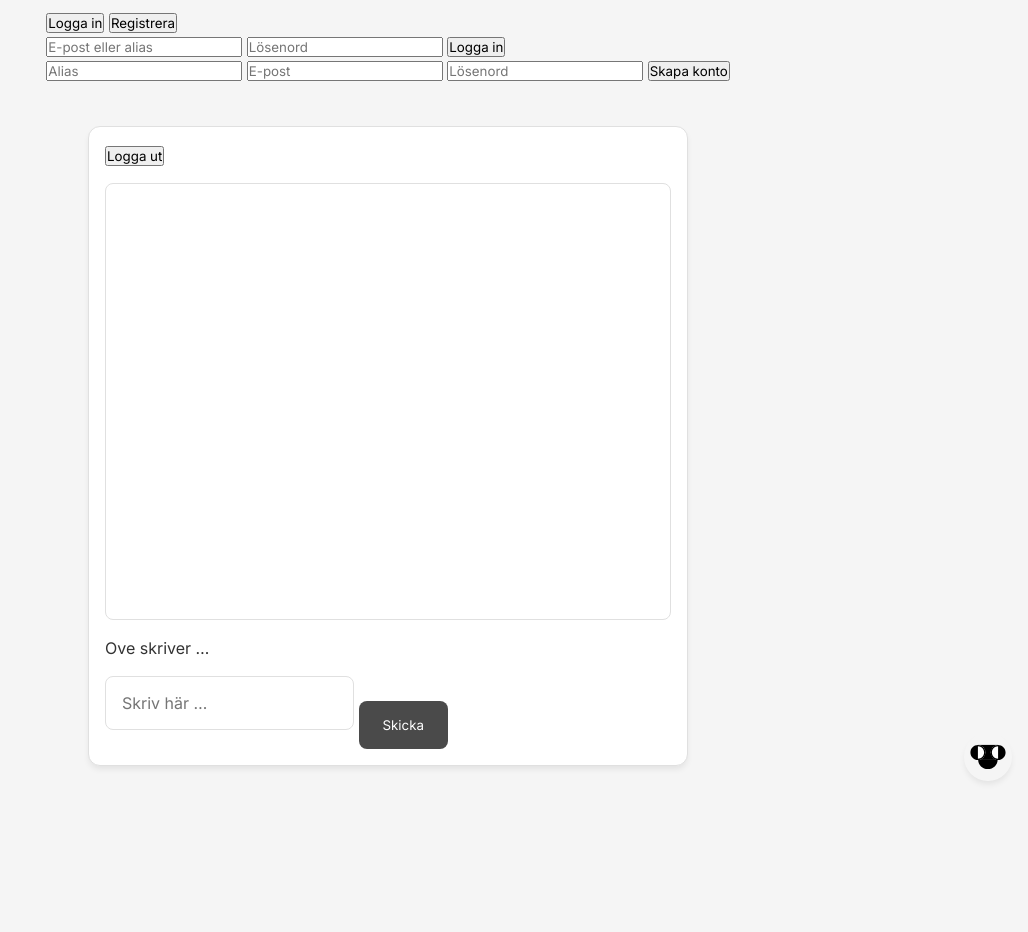
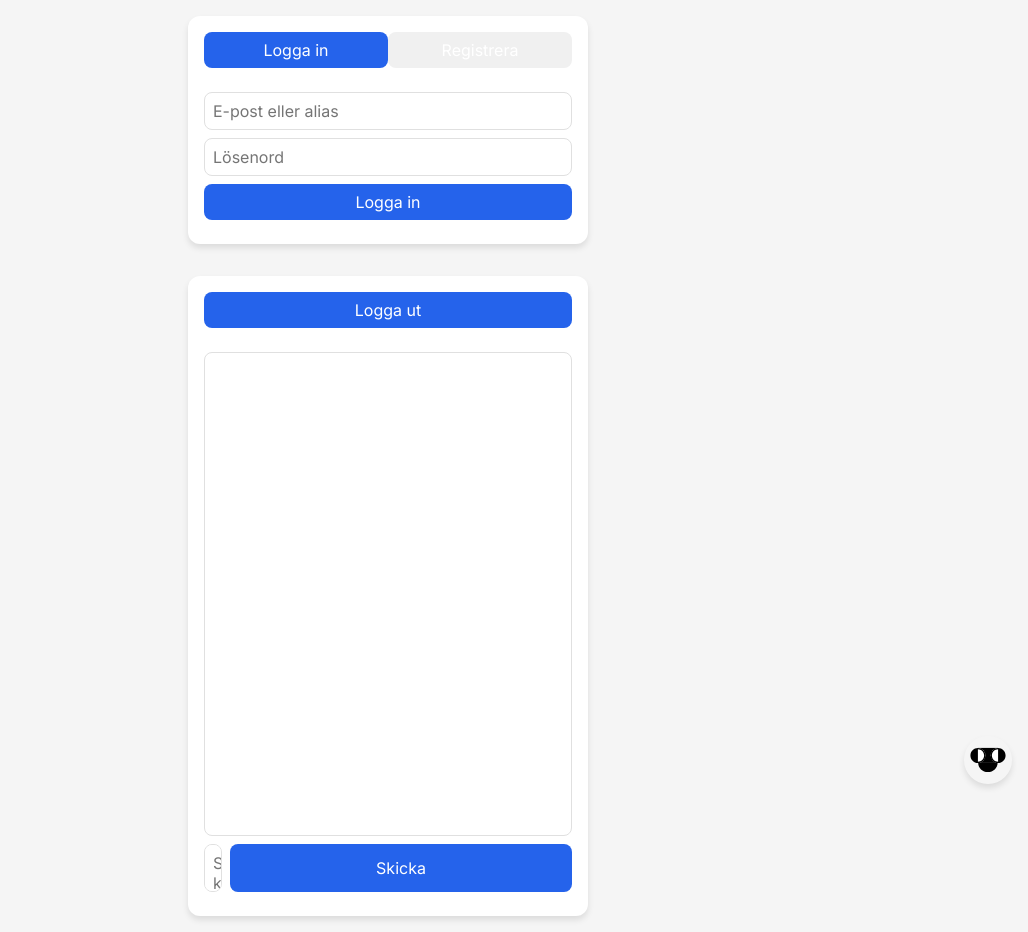
Before and after one commit to cactuswe/ove, a plain HTML site: page index.html in a window 1280 px wide. Shown: the whole page, without its empty margins (252-1280 px from the left). Before the commit the page ends 800 px from the top, so only its background shows below. Drawn offline with Linux system fonts and the light colour scheme; no server answers.

Commit message:
Update style.css

```diff
--- a/style.css
+++ b/style.css
@@ -5,124 +5,124 @@
   font-family: 'Inter', system-ui, sans-serif;
   -webkit-font-smoothing: antialiased;
 }
+.hidden { display: none; }
 
 :root {
-  /* Färg + tema */
-  --primary-color: #4A4A4A;
   --bg-color: #F5F5F5;
   --text-color: #333333;
-  --border-color: #E0E0E0;
+  --primary-color: #2563eb;
+  --accent-color: #666666;
   --chat-user-bg: #DADADA;
   --chat-assistant-bg: #EEEEEE;
-  --accent-color: #666666;
-  /* Avstånd */
-  --spacing-xs: 0.25rem;
+  --border-color: #E0E0E0;
+  --radius-md: 8px;
+  --radius-lg: 12px;
   --spacing-sm: 0.5rem;
   --spacing-md: 1rem;
-  --spacing-lg: 1.5rem;
-  /* Hörnradie */
-  --radius-sm: 4px;
-  --radius-md: 8px;
-  --radius-lg: 12px;
-  /* Skuggor */
-  --shadow-color: 0,0,0;
-  --shadow-opacity: 0.08;
-  --shadow-sm: 0 1px 3px rgba(var(--shadow-color),var(--shadow-opacity));
-  --shadow-md: 0 4px 6px -1px rgba(var(--shadow-color),var(--shadow-opacity));
+  --shadow-md: 0 4px 6px rgba(0,0,0,0.1);
 }
 
+/* BODY + layouter */
 body {
   display: grid; place-items: center;
-  min-height: 100vh;
-  background: var(--bg-color);
-  color: var(--text-color);
-  line-height: 1.5;
+  min-height: 100vh; background: var(--bg-color);
+  color: var(--text-color); line-height: 1.5;
 }
 
-#chatUI {
-  width: 100%; max-width: 600px; height: 80vh;
-  display: flex; flex-direction: column; gap: var(--spacing-md);
-  padding: var(--spacing-md); margin: var(--spacing-lg) auto;
+#authUI, #chatUI {
+  width: 100%; max-width: 400px;
   background: white; border-radius: var(--radius-lg);
-  box-shadow: var(--shadow-md); border: 1px solid var(--border-color);
+  box-shadow: var(--shadow-md); padding: var(--spacing-md);
+  margin: var(--spacing-md);
 }
 
+/* Tabs för login/register */
+.tabs { display: flex; margin-bottom: var(--spacing-md); }
+.tab {
+  flex: 1; padding: var(--spacing-sm);
+  background: #f0f0f0; border: none; cursor: pointer;
+  border-radius: var(--radius-md);
+  transition: background .2s;
+}
+.tab.active { background: var(--primary-color); color: white; }
+.tab:not(.active):hover { background: #e0e0e0; }
+
+.tab-content { display: none; }
+.tab-content.active { display: block; }
+
+input, textarea, button {
+  width: 100%; margin-bottom: var(--spacing-sm);
+  padding: var(--spacing-sm); font-size: 1rem;
+}
+input, textarea {
+  border: 1px solid var(--border-color);
+  border-radius: var(--radius-md); resize: none;
+}
+textarea { min-height: 3rem; }
+button {
+  background: var(--primary-color); color: white;
+  border: none; border-radius: var(--radius-md);
+  cursor: pointer; transition: background .2s;
+}
+button:hover { background: var(--accent-color); }
+
+/* Chat-UI */
+#chatUI {
+  display: flex; flex-direction: column; height: 80vh;
+}
+header { display: flex; justify-content: space-between; margin-bottom: var(--spacing-md); }
 #chatWindow {
   flex: 1; padding: var(--spacing-md);
-  overflow-y: auto; background: white;
-  border-radius: var(--radius-md);
-  border: 1px solid var(--border-color);
-  scroll-behavior: smooth;
+  overflow-y: auto; border: 1px solid var(--border-color);
+  border-radius: var(--radius-md); background: white;
 }
+footer {
+  display: flex; gap: var(--spacing-sm); margin-top: var(--spacing-sm);
+}
+#messageInput { flex: 1; }
 
 /* Meddelanden */
 .message {
-  margin: var(--spacing-sm) 0;
-  max-width: 85%; padding: var(--spacing-md);
-  border-radius: var(--radius-md);
-  transition: transform .2s ease;
+  margin: var(--spacing-sm) 0; padding: var(--spacing-md);
+  border-radius: var(--radius-md); max-width: 80%;
 }
 .message.user {
-  align-self: flex-end;
-  background: var(--chat-user-bg);
+  align-self: flex-end; background: var(--chat-user-bg);
   border-radius: var(--radius-lg) var(--radius-lg) 0 var(--radius-lg);
 }
 .message.assistant {
-  align-self: flex-start;
-  background: var(--chat-assistant-bg);
+  align-self: flex-start; background: var(--chat-assistant-bg);
   border-radius: var(--radius-lg) var(--radius-lg) var(--radius-lg) 0;
 }
-
 .message-meta {
-  font-size: .75rem;
-  color: #666;
+  font-size: .75rem; color: var(--accent-color);
   margin-bottom: .25rem;
 }
-.message-content {
-  white-space: pre-wrap;
+.message-content { white-space: pre-wrap; }
+
+/* Typing-indikator */
+.message.typing {
+  opacity: .6; display: flex; gap: .25rem;
 }
-
-/* Input och knapp */
-#messageInput {
-  flex: 1; resize: none;
-  padding: var(--spacing-md);
-  border: 1px solid var(--border-color);
-  border-radius: var(--radius-md);
-  font-size: 1rem;
-  background: white;
+.dot {
+  width: 8px; height: 8px; background: var(--accent-color);
+  border-radius: 50%; animation: blink 1s infinite;
 }
-#messageInput:focus {
-  outline: none;
-  border-color: var(--primary-color);
-  box-shadow: 0 0 0 2px rgba(74,74,74,0.1);
-}
-#sendBtn {
-  padding: var(--spacing-md) var(--spacing-lg);
-  background: var(--primary-color); color: white;
-  border: none; border-radius: var(--radius-md);
-  cursor: pointer; font-weight: 500;
-  transition: background-color .2s ease;
-}
-#sendBtn:hover {
-  background: var(--accent-color);
+.dot:nth-child(2) { animation-delay: .2s; }
+.dot:nth-child(3) { animation-delay: .4s; }
+@keyframes blink {
+  0%, 80%, 100% { opacity: 0; }
+  40% { opacity: 1; }
 }
 
 /* Ove-Peek */
 #ovePeek {
   position: fixed; right: var(--spacing-md);
-  bottom: 4.2rem; width: 48px; height: 48px;
-  border-radius: 50%;
+  bottom: 4rem; width: 48px; height: 48px;
   background: url("/ove-face.svg") center/cover no-repeat;
-  transform: translateY(100%);
-  transition: transform .3s cubic-bezier(0.34,1.56,0.64,1);
+  border-radius: 50%; transform: translateY(100%);
+  transition: transform .3s ease-out;
   box-shadow: var(--shadow-md);
-  filter: grayscale(100%);
+  filter: grayscale(80%);
 }
-#ovePeek.active {
-  transform: translateY(0);
-}
-
-/* Responsivt & mörkt läge */
-@media (prefers-color-scheme: dark) { /* ... */ }
-@media (max-width: 768px) { /* ... */ }
-@media (max-width: 480px) { /* ... */ }
+#ovePeek.active { transform: translateY(0); }
```
